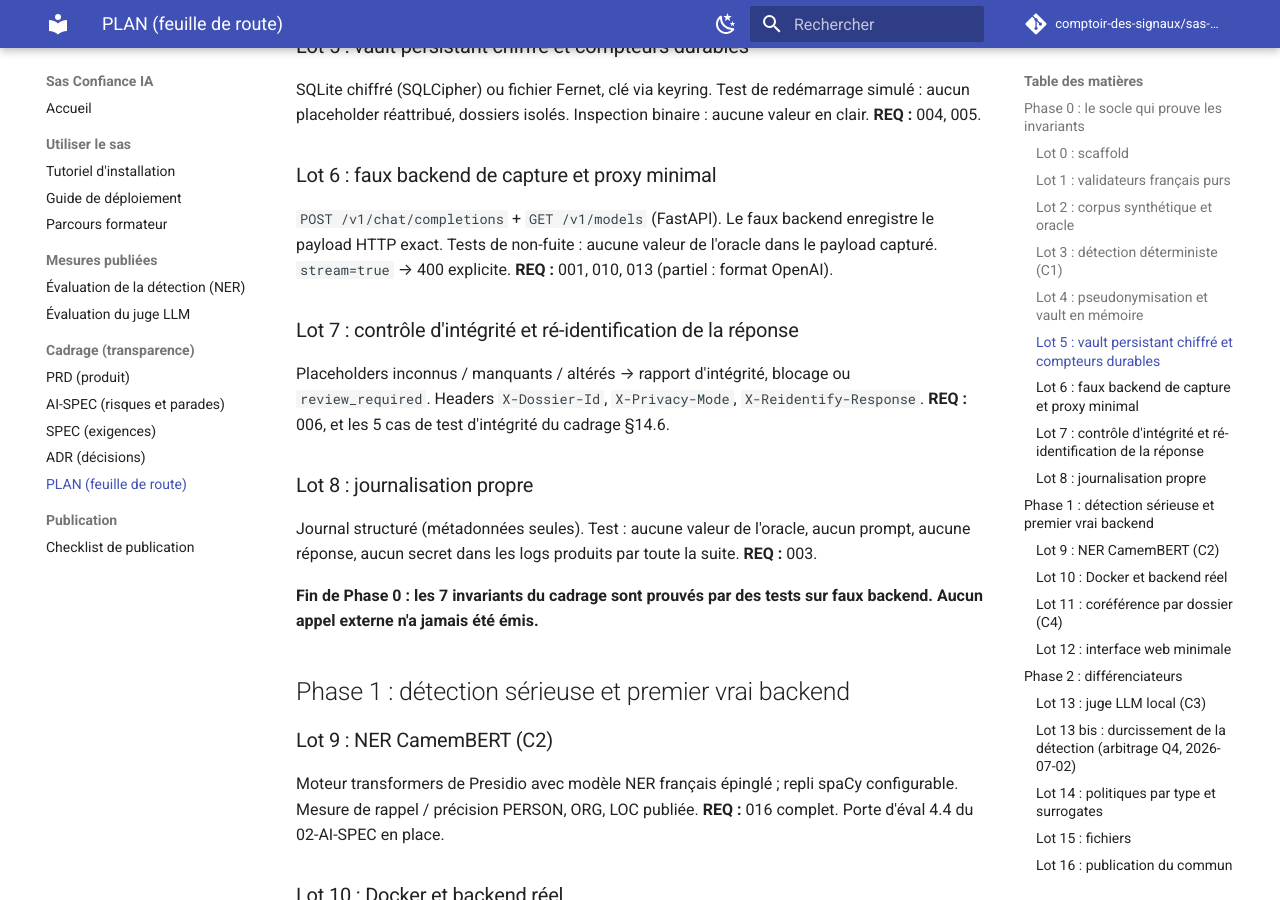
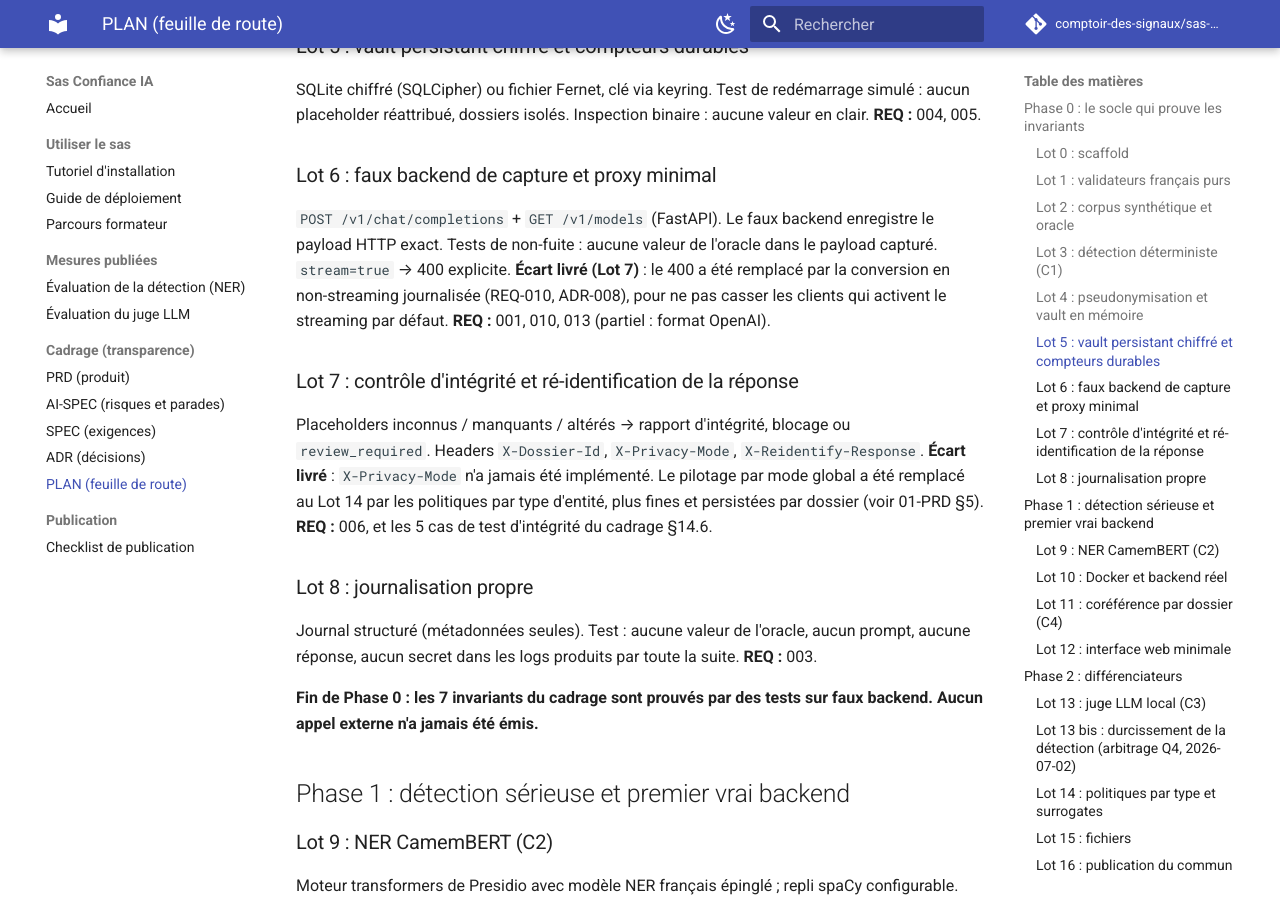
Before and after one commit to comptoir-des-signaux/sas-confiance-ia, an MkDocs documentation site: the page built from docs/specs/05-PLAN.md, in a window 1280 px wide and 900 px high, scrolled down 1286 px. Built offline with MkDocs 1.6.1 and Material for MkDocs 9.7.7, drawn with Linux system fonts in a browser that asks for light colours; comment, search, counter and statistics services are not loaded.

Commit message:
docs: le PLAN signale ses deux écarts entre ce qui était prévu et ce qui est livré
Le plan est un document historique : on ne réécrit pas ce qui avait été prévu.
Mais publié tel quel, il affirmait deux choses fausses du sas d'aujourd'hui,
que le Lot 6 rende un 400 sur stream=true et que le Lot 7 lise X-Privacy-Mode.

Chaque endroit porte désormais son écart livré, avec la raison. Un plan qui
montre où il a dévié vaut mieux qu'un plan retouché pour donner l'illusion
d'avoir tout prévu.

Co-Authored-By: Claude Opus 5 (1M context) <noreply@anthropic.com>

```diff
--- a/docs/specs/05-PLAN.md
+++ b/docs/specs/05-PLAN.md
@@ -54,12 +54,18 @@ binaire : aucune valeur en clair.
 `POST /v1/chat/completions` + `GET /v1/models` (FastAPI). Le faux backend
 enregistre le payload HTTP exact. Tests de non-fuite : aucune valeur de
 l'oracle dans le payload capturé. `stream=true` → 400 explicite.
+**Écart livré (Lot 7)** : le 400 a été remplacé par la conversion en
+non-streaming journalisée (REQ-010, ADR-008), pour ne pas casser les clients
+qui activent le streaming par défaut.
 **REQ :** 001, 010, 013 (partiel : format OpenAI).
 
 ### Lot 7 : contrôle d'intégrité et ré-identification de la réponse
 Placeholders inconnus / manquants / altérés → rapport d'intégrité, blocage ou
 `review_required`. Headers `X-Dossier-Id`, `X-Privacy-Mode`,
 `X-Reidentify-Response`.
+**Écart livré** : `X-Privacy-Mode` n'a jamais été implémenté. Le pilotage par
+mode global a été remplacé au Lot 14 par les politiques par type d'entité,
+plus fines et persistées par dossier (voir 01-PRD §5).
 **REQ :** 006, et les 5 cas de test d'intégrité du cadrage §14.6.
 
 ### Lot 8 : journalisation propre
```
